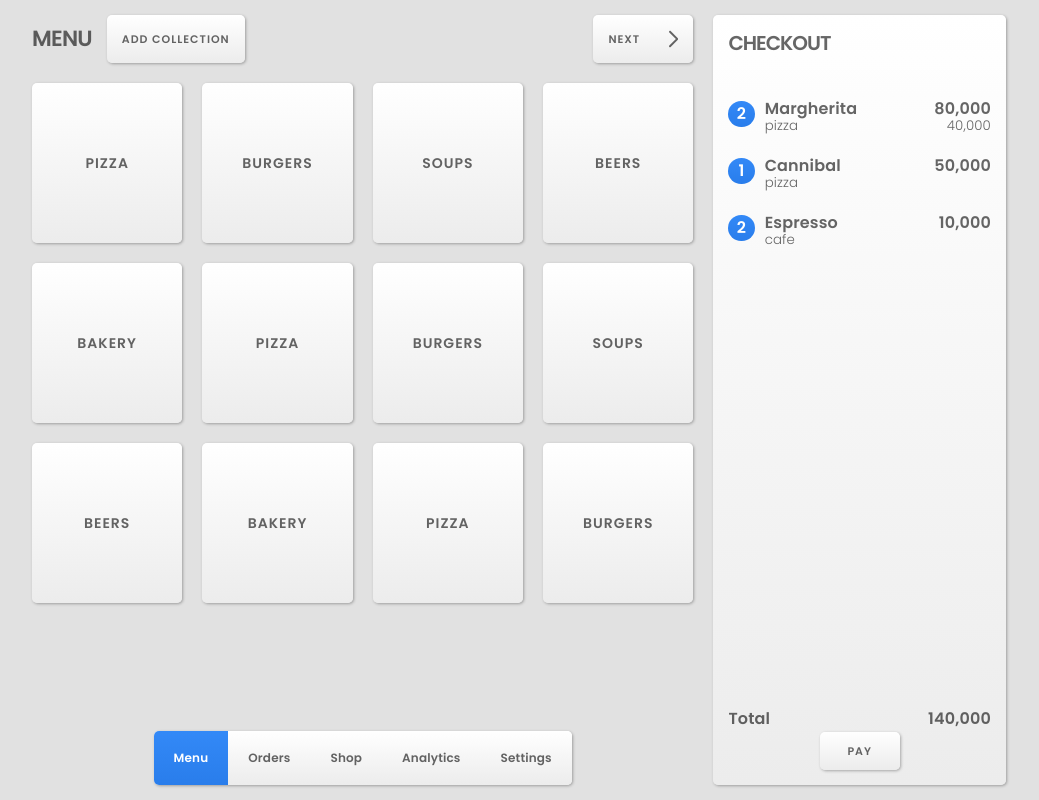
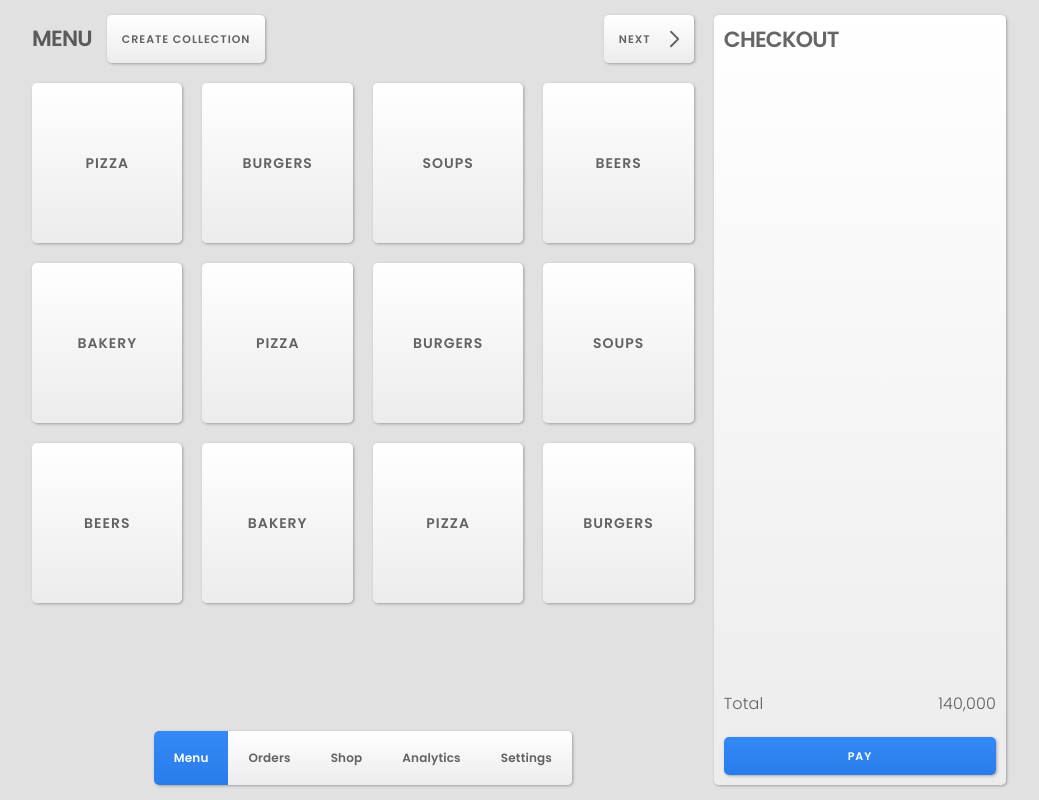
Before and after one commit to aiibe/salepoint, a React (Vite) app: page / in a window 1280 px wide. Shown: the whole page, without its empty margins (131-1170 px from the left). Built offline with nearby package versions, Linux system fonts and the light colour scheme.

Commit message:
scss closer to component

```diff
--- a/src/Checkout.jsx
+++ b/src/Checkout.jsx
@@ -1,49 +1,23 @@
 import React from 'react'
-import Button from './elements/Button'
+import './scss/Checkout.scss'
 
 export default () => {
 	return (
 		<div className='checkout'>
-			<div className='header'>
-				<h3>Checkout</h3>
+			<div className='head'>
+				<h4>Checkout</h4>
 			</div>
 			<div className='body'>
-				<div className='items'>
-					<div className='item'>
-						<div className='quantity'>2</div>
-						<div className='detail'>
-							<div className='name'>Margherita</div>
-							<small>pizza</small>
-						</div>
-						<div className='price'>
-							<div>80,000</div>
-							<small>40,000</small>
-						</div>
-					</div>
-					<div className='item'>
-						<div className='quantity'>1</div>
-						<div className='detail'>
-							<div className='name'>Cannibal</div>
-							<small>pizza</small>
-						</div>
-						<div className='price'>50,000</div>
-					</div>
-					<div className='item'>
-						<div className='quantity'>2</div>
-						<div className='detail'>
-							<div className='name'>Espresso</div>
-							<small>cafe</small>
-						</div>
-						<div className='price'>10,000</div>
-					</div>
-				</div>
+				<ul>
+					<li></li>
+				</ul>
 				<div className='total'>
 					<div>Total</div>
 					<div>140,000</div>
 				</div>
 			</div>
-			<div className='footer'>
-				<Button className='pay'>Pay</Button>
+			<div className='foot'>
+				<button className='pay'>Pay</button>
 			</div>
 		</div>
 	)
--- a/src/ProductPanel.jsx
+++ b/src/ProductPanel.jsx
@@ -1,7 +1,6 @@
 import React, { useState } from 'react'
 import { useLocation } from 'react-router-dom'
 import Panel from './elements/Panel'
-import Button from './elements/Button'
 
 const items = [
 	{ name: 'Royal Cheese', path: '/royal-cheese' },
@@ -29,7 +28,9 @@ export default ({ grid = 10 }) => {
 			if (count == grid) break
 			children.push(
 				<div className='cell' key={`a1-${count}`}>
-					<Button item={items[count]}>{items[count].name}</Button>
+					<button className='card' item={items[count]}>
+						{items[count].name}
+					</button>
 				</div>
 			)
 		}
--- a/src/elements/Button.jsx
+++ /dev/null
@@ -1,9 +0,0 @@
-import React from 'react'
-
-export default ({ children, onClick, disabled = false }) => {
-	return (
-		<button className={'card'} onClick={() => onClick()} disabled={disabled}>
-			{children}
-		</button>
-	)
-}
--- a/src/screens/MenuPage.jsx
+++ b/src/screens/MenuPage.jsx
@@ -1,6 +1,5 @@
 import React, { useState, useEffect } from 'react'
 import { useHistory } from 'react-router-dom'
-import Button from '../elements/Button'
 import Panel from '../elements/Panel'
 import Modal from '../elements/Modal'
 import ButtonIcon from '../elements/ButtonIcon'
@@ -74,7 +73,9 @@ export default () => {
 			return collections[currentPage].map((i, id) => {
 				return (
 					<div className='cell' key={id}>
-						<Button onClick={() => history.push(i.path)}>{i.name}</Button>
+						<button className='card' onClick={() => history.push(i.path)}>
+							{i.name}
+						</button>
 					</div>
 				)
 			})
@@ -118,7 +119,9 @@ export default () => {
 					<h4>Menu</h4>
 				</div>
 				<div className='item tools'>
-					<Button onClick={() => setModal(true)}>Add collection</Button>
+					<button className='card' onClick={() => setModal(true)}>
+						Create collection
+					</button>
 					{renderNavigation()}
 				</div>
 			</div>
@@ -129,12 +132,12 @@ export default () => {
 				<Modal close={() => setModal(false)}>
 					<div className='form'>
 						<div className='body'>
-							<label>New collection</label>
+							<label>Name collection</label>
 							<input type='text' placeholder='Name' autoFocus />
 						</div>
 						<div className='footer'>
-							<Button>Cancel</Button>
-							<Button>Okay</Button>
+							<button className='card'>Cancel</button>
+							<button className='card'>Okay</button>
 						</div>
 					</div>
 				</Modal>
--- /dev/null
+++ b/src/scss/Checkout.scss
@@ -0,0 +1,43 @@
+.checkout {
+	display: flex;
+	flex-direction: column;
+	align-items: initial;
+	width: 30%;
+	border-radius: 0.5rem;
+	background: linear-gradient(180deg, #fff 0%, #ececec 100%);
+	box-shadow: 1px 1px 3px 0px rgba(0, 0, 0, 0.3);
+
+	.head {
+		padding: 1rem;
+		h4 {
+			font-weight: 600;
+			text-transform: uppercase;
+		}
+	}
+
+	.body {
+		display: flex;
+		flex-direction: column;
+		flex-grow: 1;
+
+		ul {
+			flex-grow: 1;
+		}
+
+		.total {
+			display: flex;
+			justify-content: space-between;
+			padding: 1rem;
+		}
+	}
+
+	.foot {
+		padding: 1rem;
+
+		.pay {
+			color: white;
+			background: linear-gradient(to bottom, #3389f7 0%, #297deb 100%);
+			width: 100%;
+		}
+	}
+}
--- a/src/scss/global.scss
+++ b/src/scss/global.scss
@@ -48,7 +48,7 @@ button,
 
 	&.with-icon {
 		justify-content: space-between;
-		min-width: 10rem;
+		min-width: 9rem;
 	}
 
 	&:active {
@@ -156,79 +156,6 @@ svg {
 	}
 }
 
-.checkout {
-	display: flex;
-	flex-direction: column;
-	background: $button;
-	width: 30%;
-	padding: 1.5rem;
-	border-radius: $radius;
-	box-shadow: $shadow;
-
-	h3 {
-		font-weight: 600;
-		font-size: 2rem;
-		text-transform: uppercase;
-	}
-
-	.body {
-		display: flex;
-		flex-direction: column;
-		justify-content: space-between;
-		flex-grow: 1;
-
-		.items {
-			flex-grow: 1;
-
-			.item {
-				display: flex;
-				justify-content: space-between;
-				width: 100%;
-				font-weight: 600;
-				align-items: flex-start;
-				line-height: 1;
-				margin: 2.5rem 0;
-
-				.quantity {
-					min-width: 10%;
-					text-align: center;
-					background: $bleu-ciel;
-					color: white;
-					padding: 0.5rem;
-					border-radius: 50%;
-				}
-
-				.detail {
-					flex-grow: 1;
-					margin: 0 1rem;
-				}
-
-				.price {
-					text-align: end;
-				}
-
-				small {
-					font-weight: normal;
-				}
-			}
-		}
-	}
-
-	.total {
-		display: flex;
-		justify-content: space-between;
-		font-weight: 600;
-	}
-
-	.footer {
-		.pay {
-			width: 100%;
-			color: white;
-			background: $bleu-ciel;
-		}
-	}
-}
-
 .tabs {
 	display: flex;
 	justify-content: center;
```
Also changed, not shown: src/AnalyticPage.jsx (deleted), src/OrderPage.jsx (deleted), src/screens/AnalyticPage.jsx (added), src/screens/OrderPage.jsx (added).
